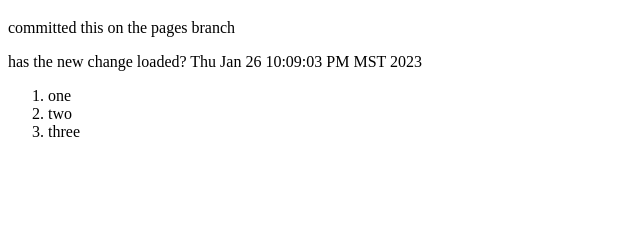
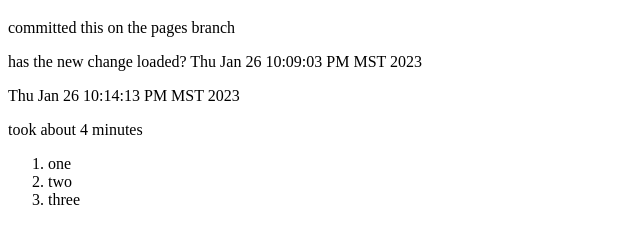
Before and after one commit to changjones1/testing, a plain HTML site: page index.html in a window 1280 px wide. Shown: the part 61-304 px from the top of the page, without its empty margins (0-640 px from the left). Drawn offline with Linux system fonts and the light colour scheme.

Commit message:
checking time to get to github.io

```diff
--- a/index.html
+++ b/index.html
@@ -19,6 +19,8 @@
 	<h1>Set the title, stylesheet, and script src</h1>
 	<p>committed this on the pages branch</p>
 	<p>has the new change loaded? Thu Jan 26 10:09:03 PM MST 2023</p>
+	<p>Thu Jan 26 10:14:13 PM MST 2023</p>
+	<p>took about 4 minutes</p>
 	<ol>
 		<li>one</li>
 		<li>two</li>
```
